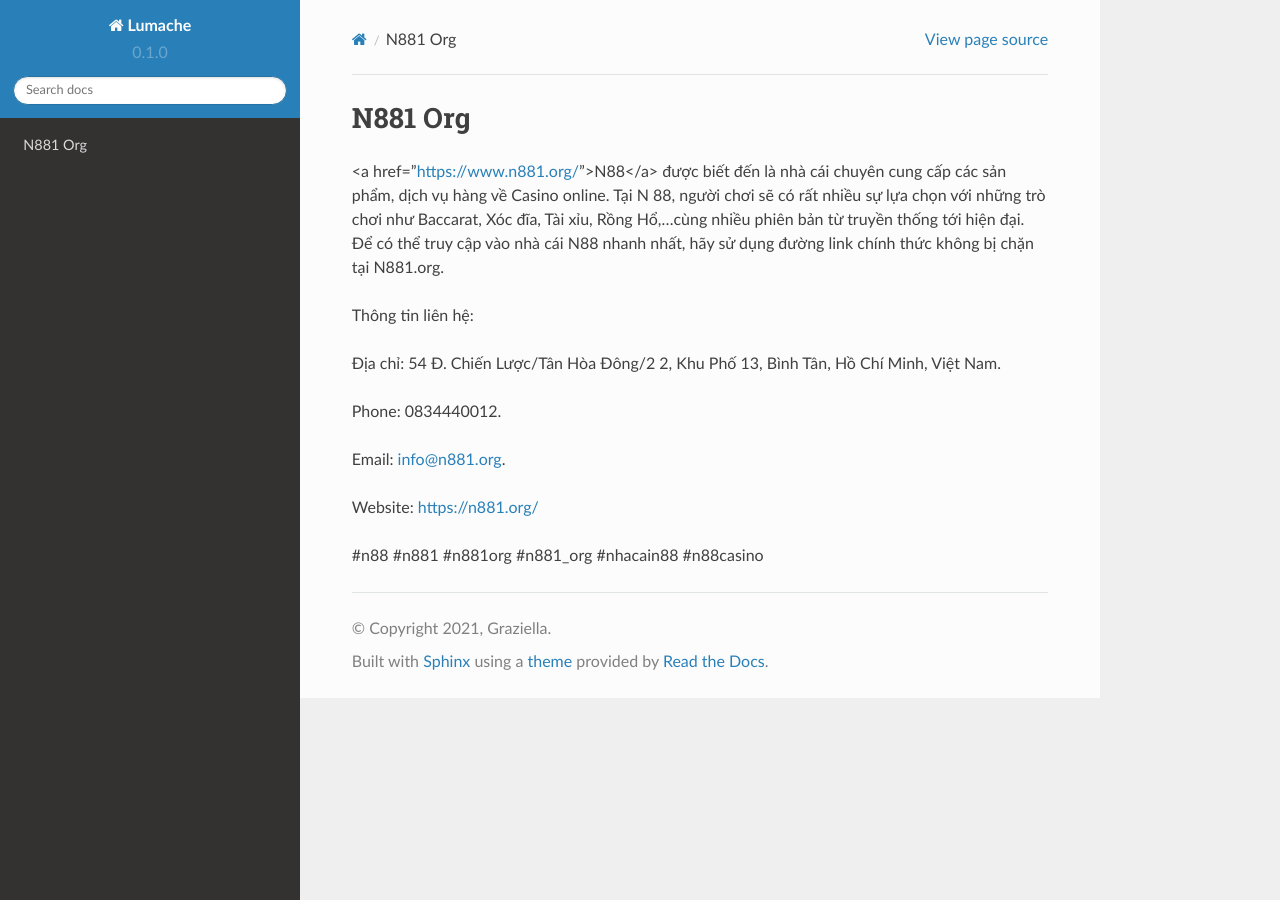
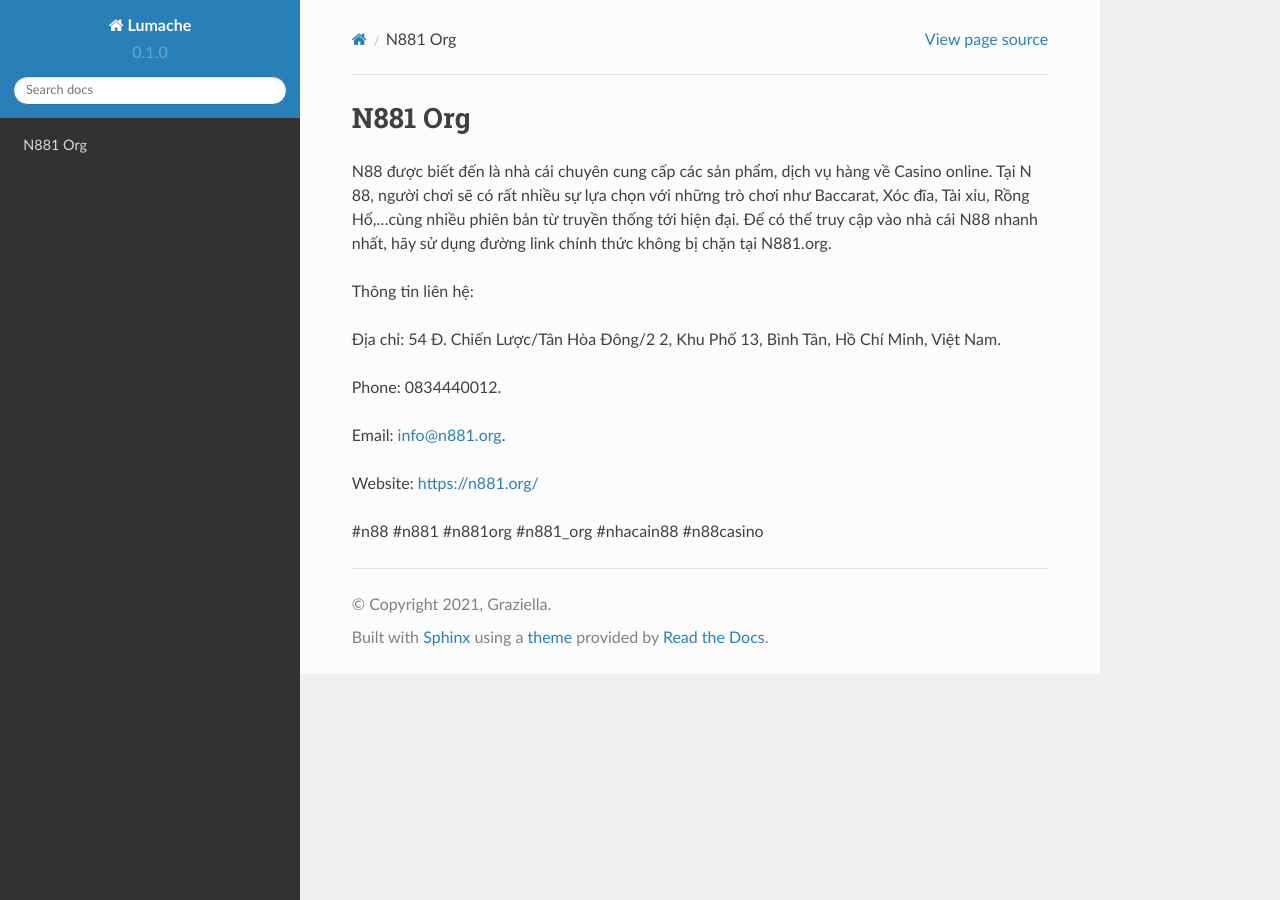
Before and after one commit to n881org/n881org1, a Sphinx documentation site: the page built from docs/source/index.rst, in a window 1280 px wide. Built offline with Sphinx 7.4.7 and the Read the Docs theme 2.0.0, drawn with Linux system fonts in a browser that asks for light colours; part of the change alters nothing that is shown.

Commit message:
Update index.rst

```diff
--- a/docs/source/index.rst
+++ b/docs/source/index.rst
@@ -1,7 +1,7 @@
 N881 Org
 ===================================
 
-<a href="https://www.n881.org/">N88</a> được biết đến là nhà cái chuyên cung cấp các sản phẩm, dịch vụ hàng về Casino online. Tại N 88, người chơi sẽ có rất nhiều sự lựa chọn với những trò chơi như Baccarat, Xóc đĩa, Tài xỉu, Rồng Hổ,...cùng nhiều phiên bản từ truyền thống tới hiện đại. Để có thể truy cập vào nhà cái N88 nhanh nhất, hãy sử dụng đường link chính thức không bị chặn tại N881.org.
+N88 được biết đến là nhà cái chuyên cung cấp các sản phẩm, dịch vụ hàng về Casino online. Tại N 88, người chơi sẽ có rất nhiều sự lựa chọn với những trò chơi như Baccarat, Xóc đĩa, Tài xỉu, Rồng Hổ,...cùng nhiều phiên bản từ truyền thống tới hiện đại. Để có thể truy cập vào nhà cái N88 nhanh nhất, hãy sử dụng đường link chính thức không bị chặn tại N881.org.
 
 Thông tin liên hệ:
 
```
